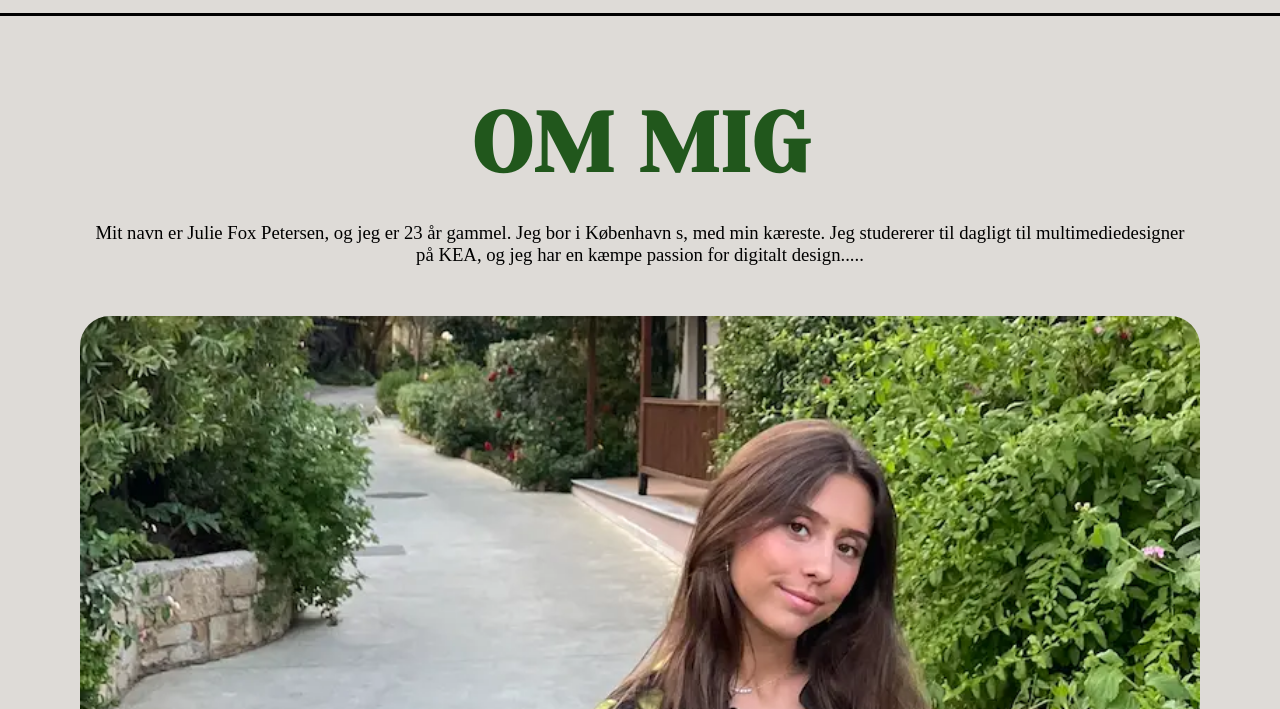
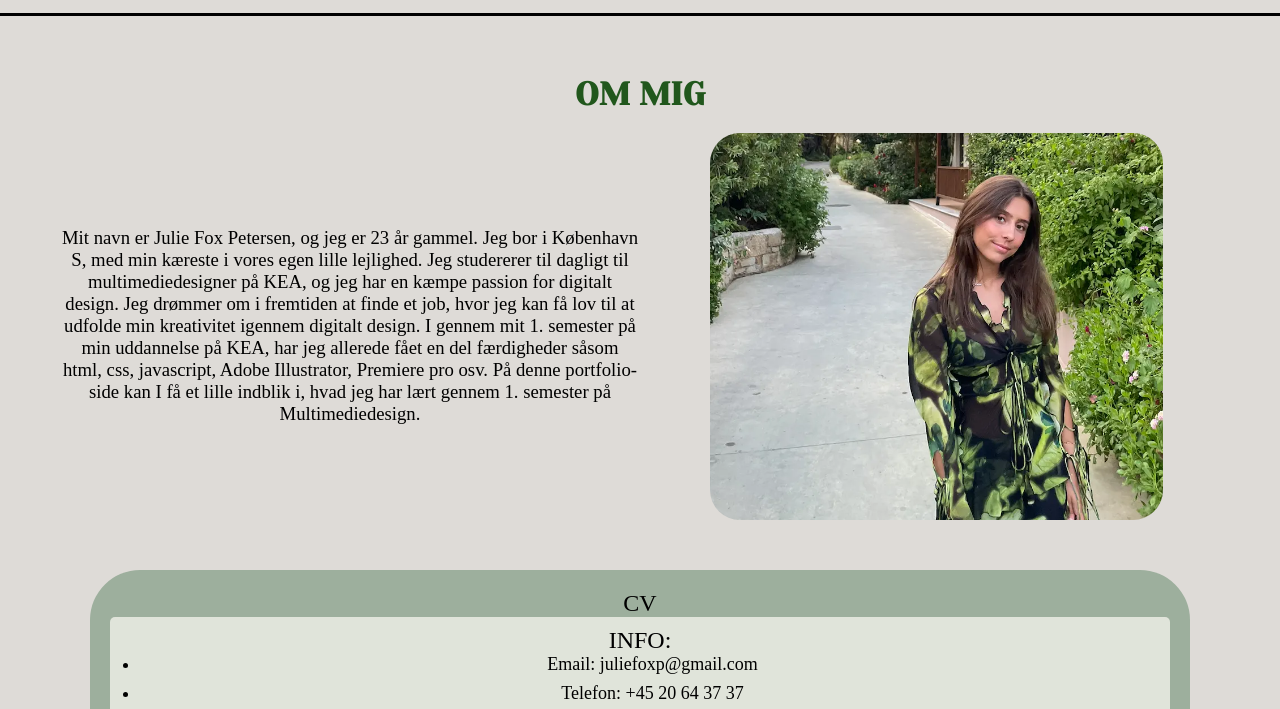
Before and after one commit to juliefoxp/portfolio, a plain HTML site: page om_mig.html in a window 1280 px wide. Shown: the part 74-783 px from the top of the page. Drawn offline with Linux system fonts and the light colour scheme; a web font is replaced by a local one.

Commit message:
om mig side

```diff
--- a/general.css
+++ b/general.css
@@ -20,7 +20,6 @@ h1 {
   font-family: "Yeseva One";
   font-style: normal;
   color: rgba(33, 87, 28, 1);
-  font-size: 6.5vw; /*Fontstørrelsen ændres afhængigt af viewport-bredden */
 }
 h2 {
   font-family: kalnia;
@@ -35,6 +34,12 @@ button {
   font-style: normal;
   color: rgba(33, 87, 28, 1);
 }
+.col {
+  justify-content: center;
+  align-items: center;
+}
+/*****************MENU & BURGERMENU***********/
+
 header .logo img {
   width: 50px;
   height: auto;
@@ -100,7 +105,7 @@ nav {
   display: none;
 }
 
-@media screen and (max-width: 1215px) {
+@media screen and (max-width: 1000px) {
   .menu {
     display: none;
   }
@@ -141,3 +146,4 @@ nav {
     font-size: 24px;
   }
 }
+/*****************MENU & BURGERMENU SLUT***********/
--- a/om_mig.html
+++ b/om_mig.html
@@ -38,13 +38,9 @@
       </nav>
     </header>
     <div class="grid_1-3">
-      <div class="h1_om_mig">
-        <h1>OM MIG</h1>
-      </div>
-      <div class="kort_om_mig">
-        <h3>Mit navn er Julie Fox Petersen, og jeg er 23 år gammel. Jeg bor i København s, med min kæreste. Jeg studererer til dagligt til multimediedesigner på KEA, og jeg har en kæmpe passion for digitalt design.....</h3>
-      </div>
+      <h1>OM MIG</h1>
       <div class="portræt">
+        <h3>Mit navn er Julie Fox Petersen, og jeg er 23 år gammel. Jeg bor i København S, med min kæreste i vores egen lille lejlighed. Jeg studererer til dagligt til multimediedesigner på KEA, og jeg har en kæmpe passion for digitalt design. Jeg drømmer om i fremtiden at finde et job, hvor jeg kan få lov til at udfolde min kreativitet igennem digitalt design. I gennem mit 1. semester på min uddannelse på KEA, har jeg allerede fået en del færdigheder såsom html, css, javascript, Adobe Illustrator, Premiere pro osv. På denne portfolio-side kan I få et lille indblik i, hvad jeg har lært gennem 1. semester på Multimediedesign.</h3>
         <img src="img/portræt.webp" alt="portræt" />
       </div>
       <div class="cv">
--- a/style.css
+++ b/style.css
@@ -53,6 +53,10 @@ a:hover {
 
 .col {
   padding: 10px;
+}
+.portræt {
+  width: 100%;
+  height: auto;
 }
 
 .img_1 {
@@ -119,6 +123,16 @@ button:hover {
     height: 300px;
     object-fit: cover;
   }
+  .portræt {
+    display: grid;
+    grid-template-columns: 1fr 1fr;
+    justify-content: center;
+    align-items: center;
+  }
+  .portræt img {
+    width: 85%;
+    margin-left: 50px;
+  }
 }
 /*********************TEMA SIDER SLUT*****************/
 
```
